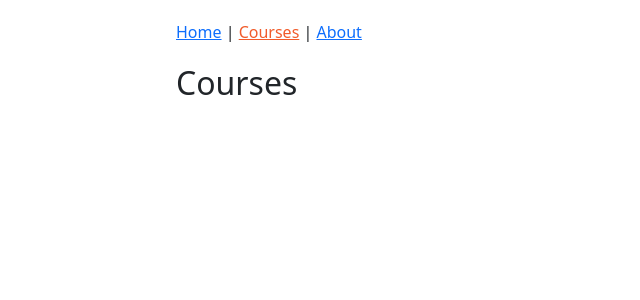
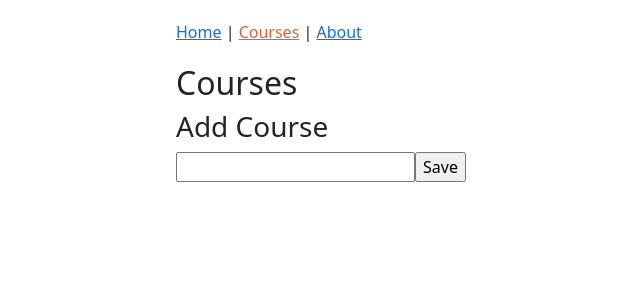
Before and after one commit to aliumer/react-redux, a React app: page /courses in a window 1280 px wide. Shown: the top 300 px of the page, without its empty margins (51-691 px from the left). Built offline with nearby package versions, Linux system fonts and the light colour scheme.

Commit message:
Redux config complete

```diff
--- a/src/components/courses/CoursesPage.js
+++ b/src/components/courses/CoursesPage.js
@@ -3,8 +3,31 @@ import React from "react";
 
 class CoursesPage extends React.Component {
 
+    state = {
+        course: {
+            title: ''
+        }
+    }
+
+    handleChange = (e) => {
+        const course = { ...this.state.course, title: e.target.value};
+        this.setState({ course });
+    }
+
+    handleSubmit = (e) => {
+        e.preventDefault();
+        alert(this.state.course.title);
+    }
+
     render() {
-        return <h2>Courses</h2>
+        return (
+            <form onSubmit={this.handleSubmit}>
+                <h2>Courses</h2>
+                <h3>Add Course</h3>
+                <input type="text" onChange={this.handleChange} value={this.state.course.title} />
+                <input type="submit" value="Save" />
+            </form>
+        )
     }
 }
 
--- a/src/index.js
+++ b/src/index.js
@@ -4,10 +4,14 @@ import { BrowserRouter} from "react-router-dom"
 import "bootstrap/dist/css/bootstrap.min.css";
 import "./index.css";
 import App from "./components/App"
+import store from "./redux/reducers/configureStore.dev";
+import { Provider } from "react-redux"
 
 const rootElement = document.getElementById('app');
 createRoot(rootElement).render(
-    <BrowserRouter>
-        <App />
-    </BrowserRouter>
+    <Provider store={store}>
+        <BrowserRouter>
+            <App />
+        </BrowserRouter>
+    </Provider>
 );
--- /dev/null
+++ b/src/redux/reducers/configureStore.dev.js
@@ -0,0 +1,8 @@
+import { configureStore } from "@reduxjs/toolkit";
+import rootReducer from "./courseReducer";
+
+const store = configureStore({
+    reducer: rootReducer
+});
+
+export default store;
--- /dev/null
+++ b/src/redux/reducers/courseReducer.js
@@ -0,0 +1,8 @@
+export default function courseReducer(state = [], action) {
+    switch (action.type) {
+        case "CREATE_COURSE":
+            return [...state, { ...action.course }];
+        default:
+            return state;
+    }
+}
```
Also changed, not shown: src/redux/actions/courseActions.js (added, +8 -0 lines), src/redux/reducers/index.js (added, +9 -0 lines).
